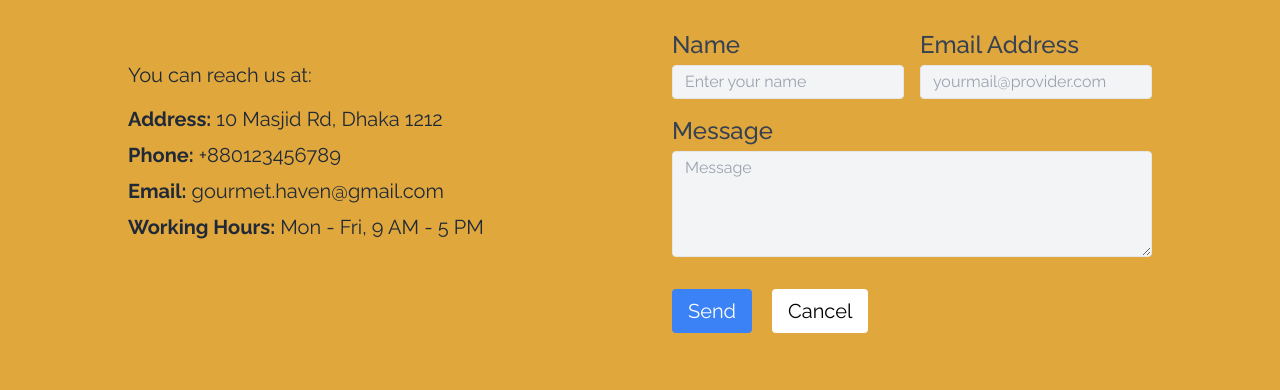
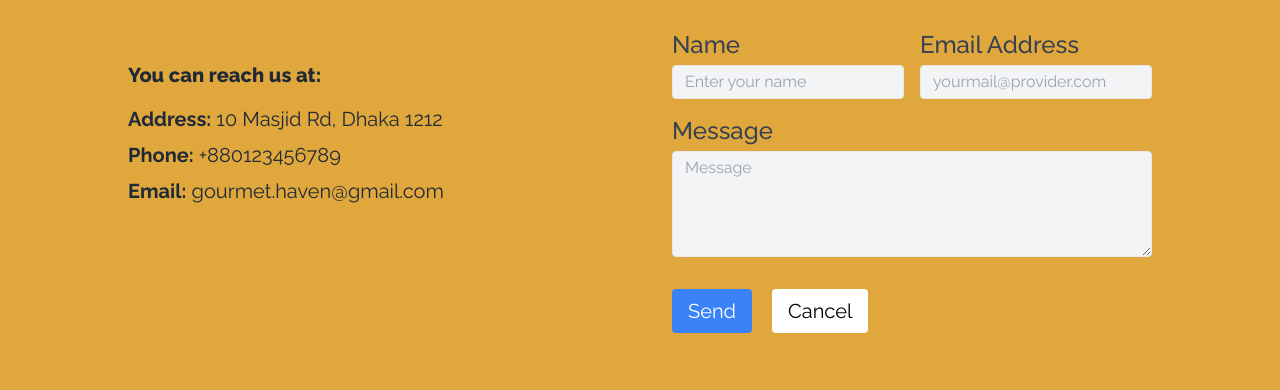
Before and after one commit to Tahsin005/Gourmet-Haven, a plain HTML site: page contact.html in a window 1280 px wide. Shown: the part 203-593 px from the top of the page. Drawn offline with nearby package versions, Linux system fonts and the light colour scheme.

Commit message:
contact page

```diff
--- a/contact.html
+++ b/contact.html
@@ -58,11 +58,10 @@
             <div class="w-full ">
                 <h1 class="font-bold text-4xl p-8">Contact Information</h1>
                 <div class="p-8">
-                    <p class="text-xl mb-4">You can reach us at:</p>
+                    <p class="text-xl mb-4 font-extrabold">You can reach us at:</p>
                 <p class="text-xl mb-2"><strong>Address:</strong> 10 Masjid Rd, Dhaka 1212</p>
                 <p class="text-xl mb-2"><strong>Phone:</strong> +880123456789</p>
                 <p class="text-xl mb-2"><strong>Email:</strong> gourmet.haven@gmail.com</p>
-                <p class="text-xl mb-2"><strong>Working Hours:</strong> Mon - Fri, 9 AM - 5 PM</p>
                 </div>
               </div>
           <div>
```
